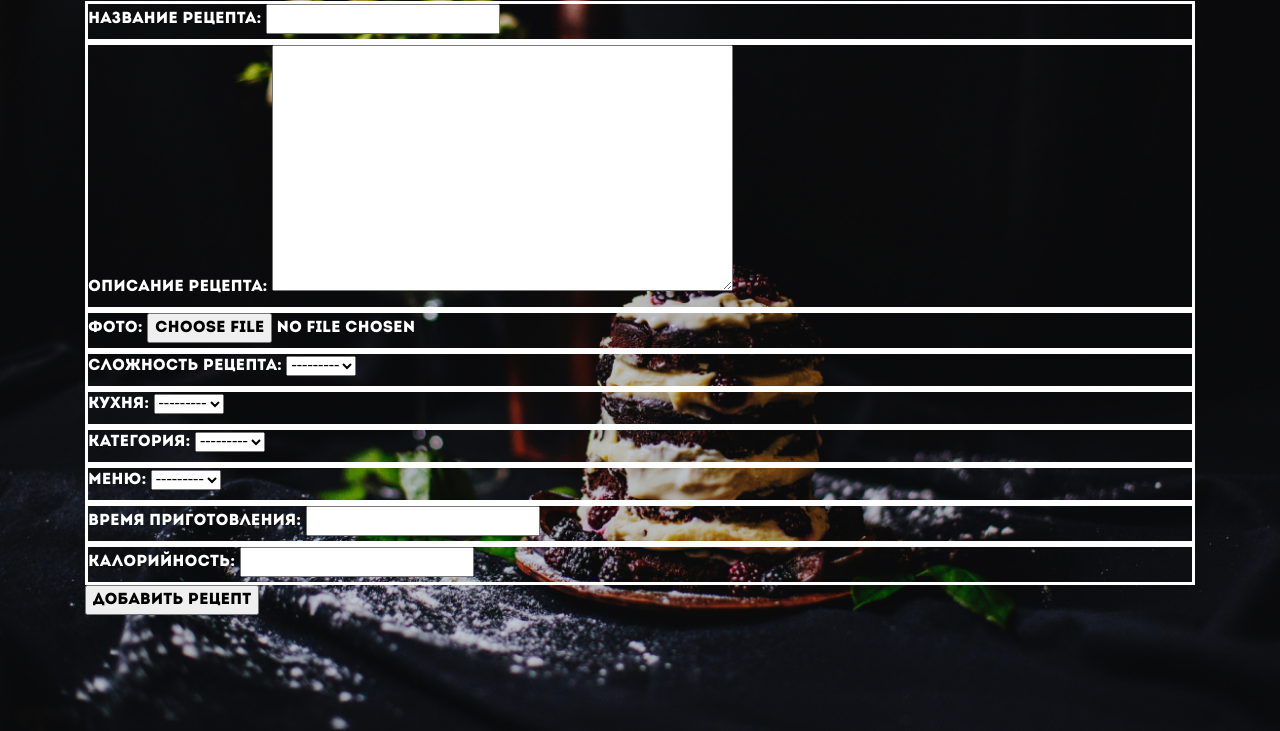
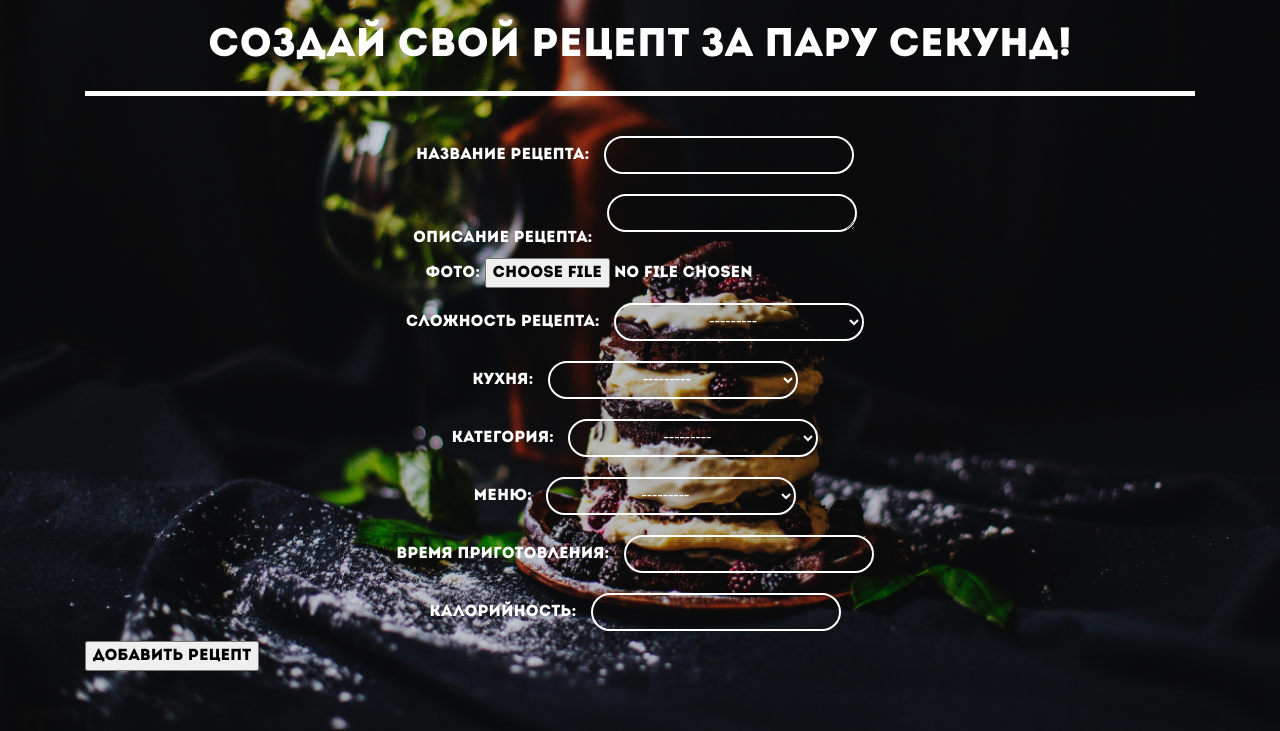
Before and after one commit to kymblc1337/cookngo, a Django app: page /add/ in a window 1280 px wide. Shown: the part 158-889 px from the top of the page. Run offline with Django 3.2, Linux system fonts and the light colour scheme; data that the repository does not hold is empty; some libraries are stand-ins or nearby versions.

Commit message:
Adding recipe form

```diff
--- a/web_cooking/recipes/templates/recipes/add.html
+++ b/web_cooking/recipes/templates/recipes/add.html
@@ -1,18 +1,20 @@
 {% extends "recipes/base1.html" %}
 {% load crispy_forms_tags %}
+
 {% block content %}
+{% load widget_tweaks %}
 <main class="container">
     <form action='' method="POST" , enctype="multipart/form-data">
         {% csrf_token %}
+        <h1>Создай свой рецепт за пару секунд!</h1>
         <div class="fieldWrapper">
-            {{ form.title.errors }}
-            <label for="{{ form.title.label }}">Название рецепта:</label>
-            {{ form.title }}
+            <label for="{{ form.title.label}}">Название рецепта:</label>
+            {{ form.title | add_class:"input_add" }}
         </div>
         <div class="fieldWrapper">
             {{ form.description.errors }}
             <label for="{{ form.description.id_for_label }}">Описание рецепта:</label>
-            {{ form.description }}
+            {{ form.description  | add_class:"input_add"}}
         </div>
         <div class="fieldWrapper">
             {{ form.image.errors }}
@@ -22,32 +24,32 @@
         <div class="fieldWrapper">
             {{ form.diff.errors }}
             <label for="{{ form.diff.id_for_label }}">Сложность рецепта:</label>
-            {{ form.diff }}
+            {{ form.diff  | add_class:"input_add"}}
         </div>
         <div class="fieldWrapper">
             {{ form.kitchen.errors }}
             <label for="{{ form.kitchen.id_for_label }}">Кухня:</label>
-            {{ form.kitchen }}
+            {{ form.kitchen  | add_class:"input_add"}}
         </div>
         <div class="fieldWrapper">
             {{ form.category.errors }}
             <label for="{{ form.category.id_for_label }}">Категория:</label>
-            {{ form.category }}
+            {{ form.category  | add_class:"input_add"}}
         </div>
         <div class="fieldWrapper">
             {{ form.menu.errors }}
             <label for="{{ form.menu.id_for_label }}">Меню:</label>
-            {{ form.menu }}
+            {{ form.menu  | add_class:"input_add"}}
         </div>
         <div class="fieldWrapper">
             {{ form.time.errors }}
             <label for="{{ form.time.id_for_label }}">Время приготовления:</label>
-            {{ form.time }}
+            {{ form.time  | add_class:"input_add"}}
         </div>
         <div class="fieldWrapper">
             {{ form.cal.errors }}
             <label for="{{ form.cal.id_for_label }}">Калорийность:</label>
-            {{ form.cal }}
+            {{ form.cal  | add_class:"input_add"}}
         </div>
         <input type='submit' value='Добавить рецепт'>
     </form>
--- a/web_cooking/recipes/templates/recipes/index.html
+++ b/web_cooking/recipes/templates/recipes/index.html
@@ -30,7 +30,7 @@
         <input name="choose_category" value="3" type="text">
         <div class="dropdown_cousine s2"><a href="javascript:void(0);" class="white-bg">
             <span class="open">Категория</span></a>
-            <ul class="choose_cousine_menu" style="display: block;">
+            <ul class="cat" style="display: block;">
                 {% for k in category %}
                  <li><input name = "cat" type="radio" value={{ k.id }} id={{ k.id }}><label for={{ k.id }}>{{ k.title }}</label></li>
                {%  endfor %}
--- a/web_cooking/static/styles/style.css
+++ b/web_cooking/static/styles/style.css
@@ -1,5 +1,26 @@
-.fieldWrapper
-{
+
+.input_add{
     background: transparent;
-    border: 3px solid white;
+    border: 2px solid white;
+    color: white;
+    margin: 10px;
+    border-radius: 20px;
+    text-align: center;
+    height: 38px;
+    width: 250px;
 }
+input {outline:none;}
+h1 {
+    line-height: 90px;
+    border-bottom: 5px solid white;
+    text-align: center;
+}
+
+.fieldWrapper {
+    text-align: center;
+    color: white;
+}
+
+.fieldWrapper:first-of-type {
+    margin-top: 30px;
+}
--- a/web_cooking/web_cooking/settings.py
+++ b/web_cooking/web_cooking/settings.py
@@ -39,6 +39,7 @@ INSTALLED_APPS = [
     'django.contrib.messages',
     'django.contrib.staticfiles',
     'crispy_forms',
+    'widget_tweaks',
 ]
 
 MIDDLEWARE = [
```
